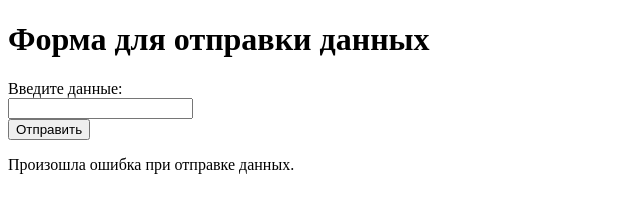
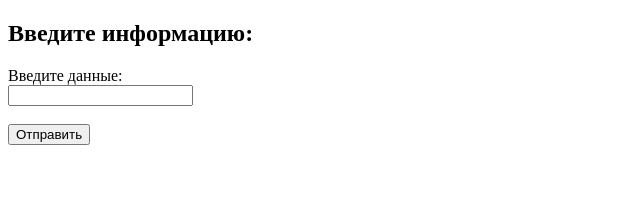
Before and after one commit to runas24/test2, a plain HTML site: page index.html in a window 1280 px wide. Both pictures are taken after a click on the button "Отправить". Shown: the whole page, without its empty margins (0-640 px from the left). Drawn offline with Linux system fonts and the light colour scheme; no server answers.

Commit message:
Update index.html

```diff
--- a/index.html
+++ b/index.html
@@ -3,33 +3,36 @@
 <head>
     <meta charset="UTF-8">
     <meta name="viewport" content="width=device-width, initial-scale=1.0">
-    <title>Связь с Google Apps Script</title>
+    <title>Форма для отправки данных</title>
 </head>
 <body>
-    <h1>Форма для отправки данных</h1>
+    <h2>Введите информацию:</h2>
     <form id="myForm">
         <label for="data">Введите данные:</label><br>
-        <input type="text" id="data" name="data"><br>
-        <button type="button" onclick="submitData()">Отправить</button>
+        <input type="text" id="data" name="data"><br><br>
+        <button type="button" onclick="sendData()">Отправить</button>
     </form>
 
-    <p id="message"></p>
+    <p id="response"></p>
 
     <script>
-        function submitData() {
-            var formData = new FormData(document.getElementById("myForm"));
-            fetch('https://script.google.com/macros/s/AKfycbx8l5uPCqI-5QzzEp4Y1Rw1c-cOxr-CpksABYujojIRCb5NyTJ5qkux2vWUi84guYi7/exec', {
-                method: 'POST',
-                body: formData
-            })
-            .then(response => response.text())
-            .then(result => {
-                document.getElementById("message").innerText = result;
-            })
-            .catch(error => {
-                console.error('Ошибка:', error);
-                document.getElementById("message").innerText = 'Произошла ошибка при отправке данных.';
-            });
+        function sendData() {
+            var data = document.getElementById("data").value;
+
+            var xhr = new XMLHttpRequest();
+            var url = 'https://script.google.com/macros/s/AKfycbx8l5uPCqI-5QzzEp4Y1Rw1c-cOxr-CpksABYujojIRCb5NyTJ5qkux2vWUi84guYi7/exec';
+
+            xhr.open("POST", url, true);
+            xhr.setRequestHeader("Content-Type", "application/json");
+
+            xhr.onreadystatechange = function () {
+                if (xhr.readyState === 4 && xhr.status === 200) {
+                    document.getElementById("response").innerHTML = xhr.responseText;
+                }
+            };
+
+            var dataToSend = JSON.stringify({ "data": data });
+            xhr.send(dataToSend);
         }
     </script>
 </body>
```
